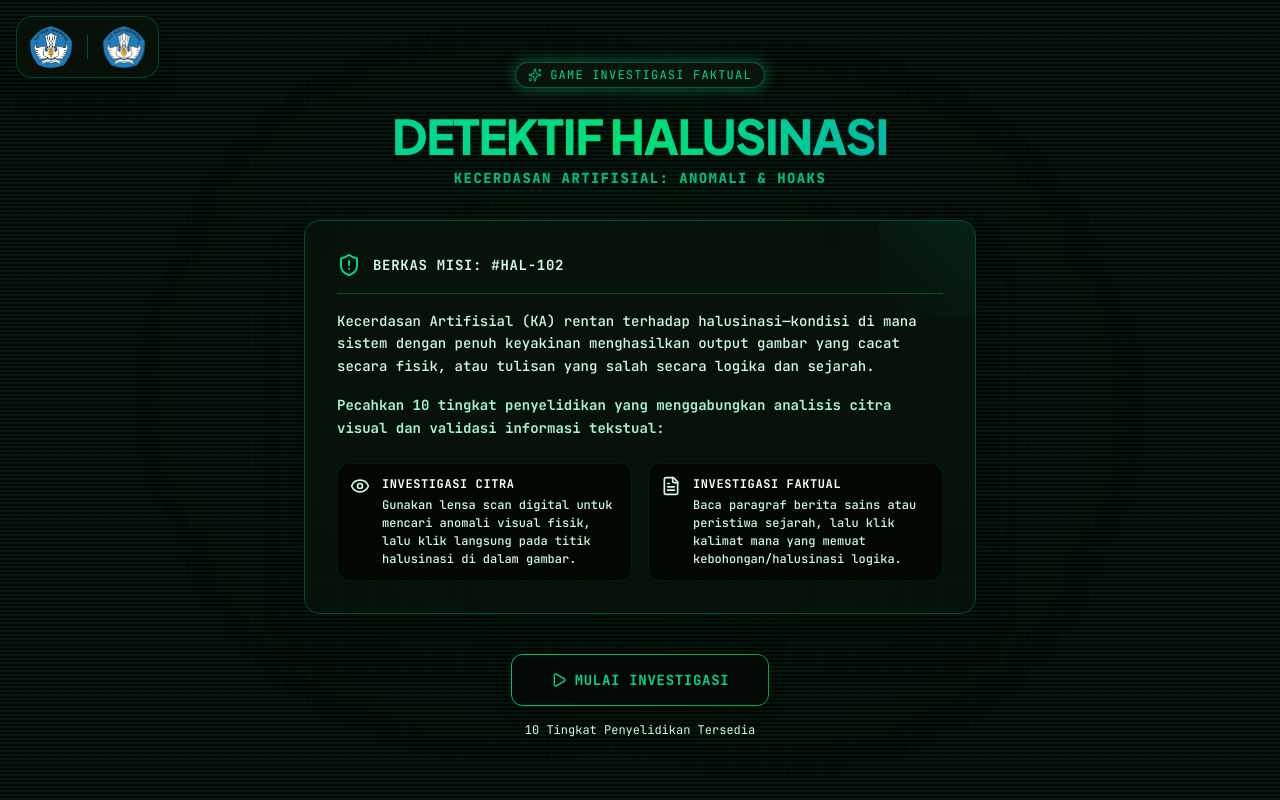
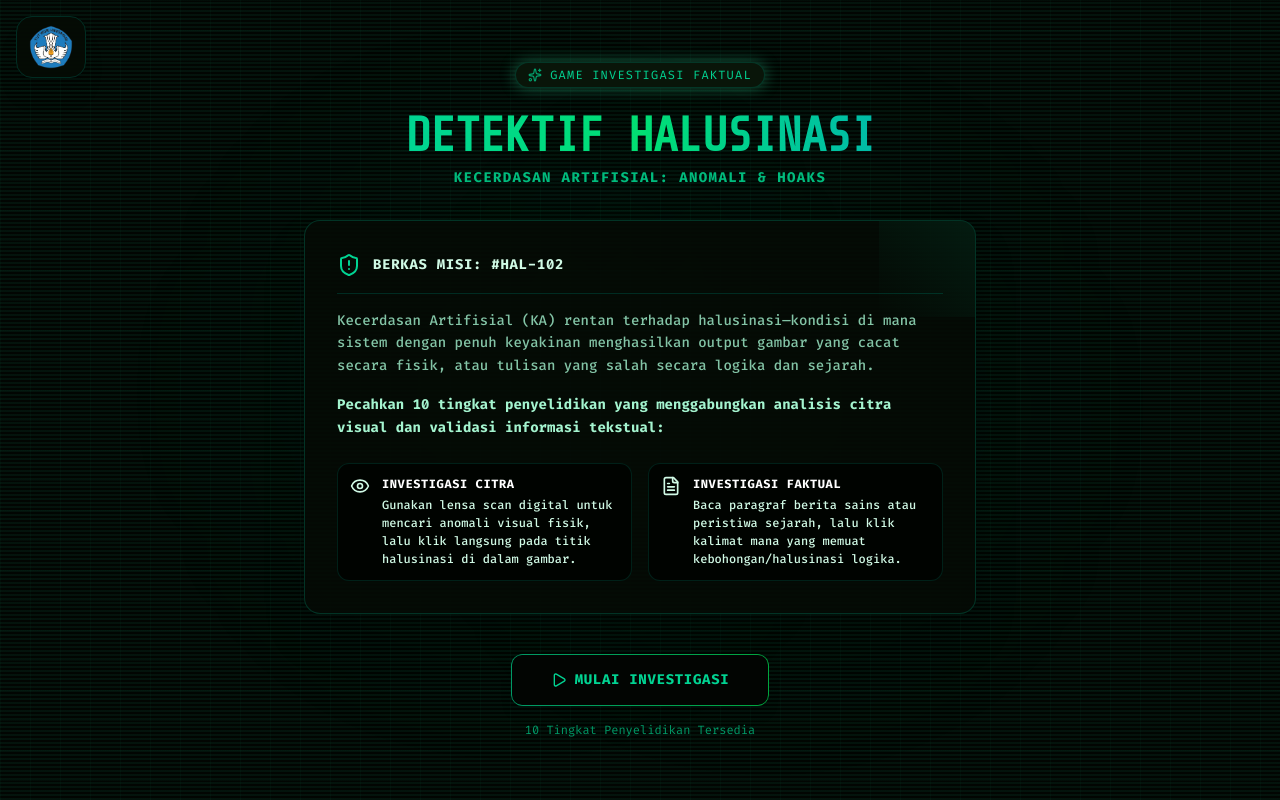
Before and after one commit to glenrioariesto/detektif-halusinasi-challenge, a React (Vite) app: page / in a window 1280 px wide. Built offline with nearby package versions, Linux system fonts and the light colour scheme.

Commit message:
design: redesign splash page using UI-UX Pro Max skill, use logo-pusbuk.webp, delete tut-wuri-handayani.png

```diff
--- a/src/index.css
+++ b/src/index.css
@@ -1,10 +1,10 @@
-@import url('https://fonts.googleapis.com/css2?family=Fira+Code:wght@400;600;700&family=JetBrains+Mono:wght@400;500;600;700;800&family=Plus+Jakarta+Sans:wght@700;800&display=swap');
+@import url('https://fonts.googleapis.com/css2?family=Fira+Code:wght@300;400;500;600;700&family=Share+Tech+Mono&display=swap');
 @import "tailwindcss";
 
 @theme {
-  --font-sans: 'JetBrains Mono', 'Fira Code', monospace;
-  --font-display: 'Plus Jakarta Sans', sans-serif;
-  --font-mono: 'JetBrains Mono', monospace;
+  --font-sans: 'Fira Code', monospace;
+  --font-display: 'Share Tech Mono', monospace;
+  --font-mono: 'Fira Code', monospace;
 
   --radius-3xl: 20px;
   --radius-2xl: 16px;
--- a/src/pages/splash/SplashPage.tsx
+++ b/src/pages/splash/SplashPage.tsx
@@ -1,7 +1,6 @@
 import React from 'react';
 import { Eye, ShieldAlert, Sparkles, FileText, Play } from 'lucide-react';
 import logoPusbuk from '../../../assets/logo-pusbuk.webp';
-import logoTutWuri from '../../../assets/tut-wuri-handayani.png';
 
 interface SplashPageProps {
   onStart: () => void;
@@ -9,22 +8,16 @@ interface SplashPageProps {
 
 export function SplashPage({ onStart }: SplashPageProps) {
   return (
-    <div className="min-h-screen w-screen bg-[#040804] bg-grid-matrix relative flex flex-col items-center justify-center p-4 md:p-6 text-emerald-250 scanlines select-none overflow-hidden">
+    <div className="min-h-screen w-screen bg-[#020502] bg-grid-matrix relative flex flex-col items-center justify-center p-4 md:p-6 text-emerald-250 scanlines select-none overflow-hidden animate-fadeIn">
       {/* Ambient glowing radial backgrounds */}
       <div className="absolute top-1/4 left-1/4 w-96 h-96 bg-emerald-500/5 rounded-full blur-[120px] pointer-events-none"></div>
       <div className="absolute bottom-1/4 right-1/4 w-96 h-96 bg-emerald-600/5 rounded-full blur-[120px] pointer-events-none"></div>
 
-      {/* Logos on Top Left */}
-      <div className="absolute top-4 left-4 z-50 flex items-center gap-2.5 md:gap-3.5 bg-[#081208]/90 border border-emerald-900/80 backdrop-blur-md px-3 py-2 rounded-2xl shadow-xl">
+      {/* Pusbuk Logo on Top Left */}
+      <div className="absolute top-4 left-4 z-50 flex items-center bg-[#050b05]/95 border border-emerald-950 px-3 py-2 rounded-2xl shadow-xl">
         <img
           src={logoPusbuk}
           alt="Logo Pusbuk"
-          className="h-8 md:h-11 w-auto object-contain"
-        />
-        <div className="w-[1px] h-6 bg-emerald-900"></div>
-        <img
-          src={logoTutWuri}
-          alt="Logo Tut Wuri"
           className="h-8 md:h-11 w-auto object-contain"
         />
       </div>
@@ -32,7 +25,7 @@ export function SplashPage({ onStart }: SplashPageProps) {
       {/* Main Container */}
       <div className="z-10 max-w-2xl w-full flex flex-col items-center text-center mt-12 md:mt-0 animate-fadeIn">
         {/* Badge header */}
-        <div className="flex items-center gap-2 px-3 py-1 bg-[#091509] border border-emerald-800 text-emerald-400 rounded-full text-[10px] md:text-xs font-mono mb-6 uppercase tracking-widest glow-emerald">
+        <div className="flex items-center gap-2 px-3 py-1 bg-[#091509] border border-emerald-900/60 text-emerald-400 rounded-full text-[10px] md:text-xs font-mono mb-6 uppercase tracking-widest glow-emerald">
           <Sparkles className="w-3.5 h-3.5 animate-pulse" />
           <span>Game Investigasi Faktual</span>
         </div>
@@ -48,17 +41,17 @@ export function SplashPage({ onStart }: SplashPageProps) {
         </h2>
 
         {/* Dossier Card */}
-        <div className="w-full bg-[#081208]/90 border border-emerald-900 backdrop-blur-md rounded-2xl p-5 md:p-8 text-left mb-8 md:mb-10 shadow-2xl relative overflow-hidden">
+        <div className="w-full bg-[#050a05]/90 border border-emerald-900/60 backdrop-blur-md rounded-2xl p-5 md:p-8 text-left mb-8 md:mb-10 shadow-2xl relative overflow-hidden">
           <div className="absolute top-0 right-0 w-24 h-24 bg-gradient-to-bl from-emerald-500/10 to-transparent pointer-events-none"></div>
 
-          <div className="flex items-center gap-3 border-b border-emerald-900 pb-4 mb-4">
+          <div className="flex items-center gap-3 border-b border-emerald-950 pb-4 mb-4">
             <ShieldAlert className="w-5 h-5 md:w-6 md:h-6 text-emerald-400" />
             <h3 className="font-mono text-xs md:text-sm font-bold text-emerald-100 uppercase tracking-wider">
               BERKAS MISI: #HAL-102
             </h3>
           </div>
 
-          <p className="text-emerald-100 text-xs md:text-sm leading-relaxed mb-4 font-medium">
+          <p className="text-emerald-200/80 text-xs md:text-sm leading-relaxed mb-4 font-medium">
             Kecerdasan Artifisial (KA) rentan terhadap halusinasi—kondisi di mana sistem dengan penuh keyakinan menghasilkan output gambar yang cacat secara fisik, atau tulisan yang salah secara logika dan sejarah.
           </p>
           <p className="text-emerald-200 text-xs md:text-sm leading-relaxed mb-6 font-bold">
@@ -66,14 +59,14 @@ export function SplashPage({ onStart }: SplashPageProps) {
           </p>
 
           <div className="grid grid-cols-1 sm:grid-cols-2 gap-4">
-            <div className="flex gap-3 bg-[#020502]/80 p-3 rounded-xl border border-emerald-950/60">
+            <div className="flex gap-3 bg-[#010301]/85 p-3 rounded-xl border border-emerald-950/70">
               <Eye className="w-4.5 h-4.5 md:w-5 md:h-5 text-emerald-450 shrink-0" />
               <div>
                 <h4 className="text-[10px] md:text-xs font-bold font-mono text-white mb-1 uppercase tracking-wider">Investigasi Citra</h4>
                 <p className="text-[10px] md:text-xs text-emerald-450 leading-normal font-medium">Gunakan lensa scan digital untuk mencari anomali visual fisik, lalu klik langsung pada titik halusinasi di dalam gambar.</p>
               </div>
             </div>
-            <div className="flex gap-3 bg-[#020502]/80 p-3 rounded-xl border border-emerald-950/60">
+            <div className="flex gap-3 bg-[#010301]/85 p-3 rounded-xl border border-emerald-950/70">
               <FileText className="w-4.5 h-4.5 md:w-5 md:h-5 text-emerald-450 shrink-0" />
               <div>
                 <h4 className="text-[10px] md:text-xs font-bold font-mono text-white mb-1 uppercase tracking-wider">Investigasi Faktual</h4>
@@ -87,10 +80,10 @@ export function SplashPage({ onStart }: SplashPageProps) {
         <button
           type="button"
           onClick={onStart}
-          className="group relative px-10 py-4 bg-gradient-to-r from-emerald-500 to-green-600 rounded-xl font-bold text-xs md:text-sm tracking-wider uppercase transition-all duration-300 cursor-pointer shadow-lg hover:shadow-emerald-500/20 hover:scale-[1.03] active:scale-[0.98]"
+          className="group relative px-10 py-4 bg-gradient-to-r from-emerald-600 to-green-600 rounded-xl font-bold text-xs md:text-sm tracking-wider uppercase transition-all duration-300 cursor-pointer shadow-lg hover:shadow-emerald-500/20 hover:scale-[1.03] active:scale-[0.98]"
         >
           {/* Inner Glow Border */}
-          <span className="absolute inset-px bg-[#040804] rounded-[10px] group-hover:bg-transparent transition-colors duration-300"></span>
+          <span className="absolute inset-px bg-[#020502] rounded-[10px] group-hover:bg-transparent transition-colors duration-300"></span>
 
           {/* Label */}
           <span className="relative z-10 flex items-center gap-2 group-hover:text-black text-emerald-400 font-mono transition-colors">
@@ -99,7 +92,7 @@ export function SplashPage({ onStart }: SplashPageProps) {
           </span>
         </button>
 
-        <p className="text-[10px] md:text-xs text-emerald-550 font-mono mt-4">10 Tingkat Penyelidikan Tersedia</p>
+        <p className="text-[10px] md:text-xs text-emerald-600 font-mono mt-4">10 Tingkat Penyelidikan Tersedia</p>
       </div>
     </div>
   );
```
Also changed, not shown: assets/tut-wuri-handayani.png (deleted).
